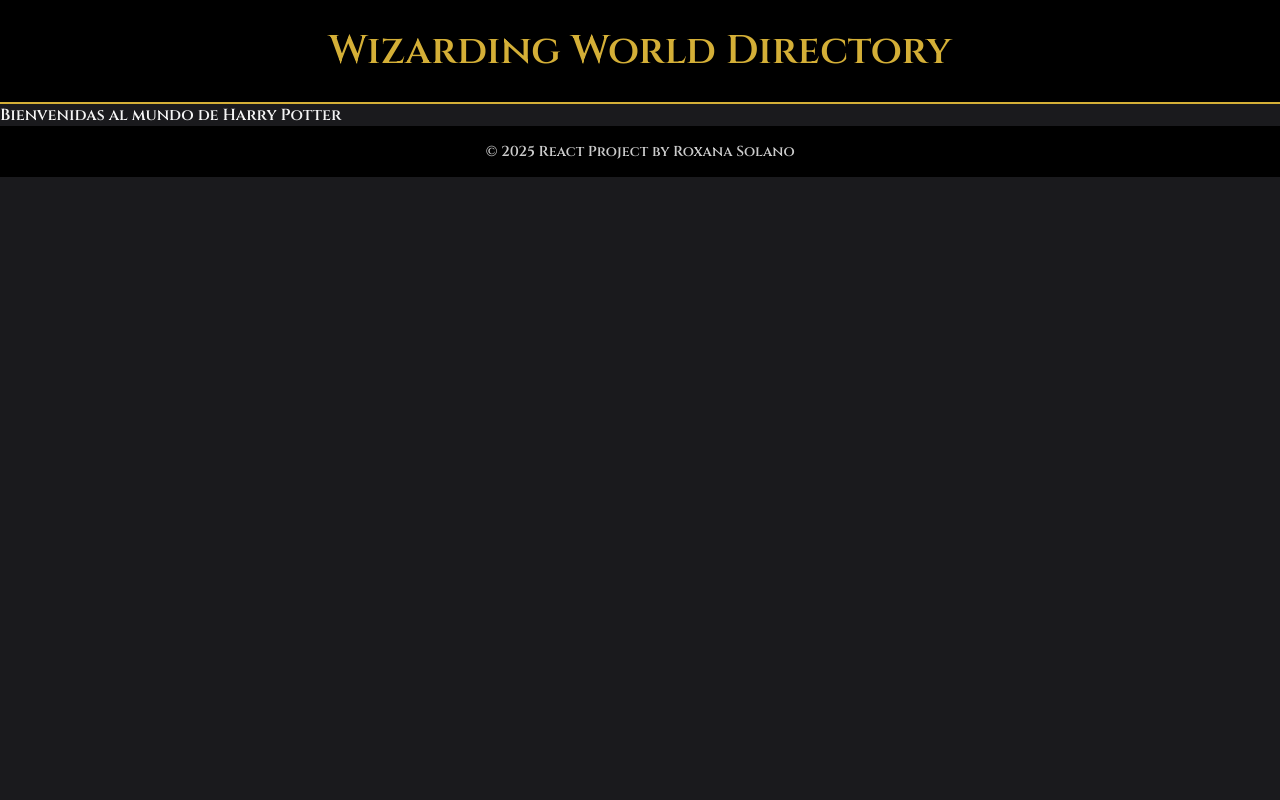
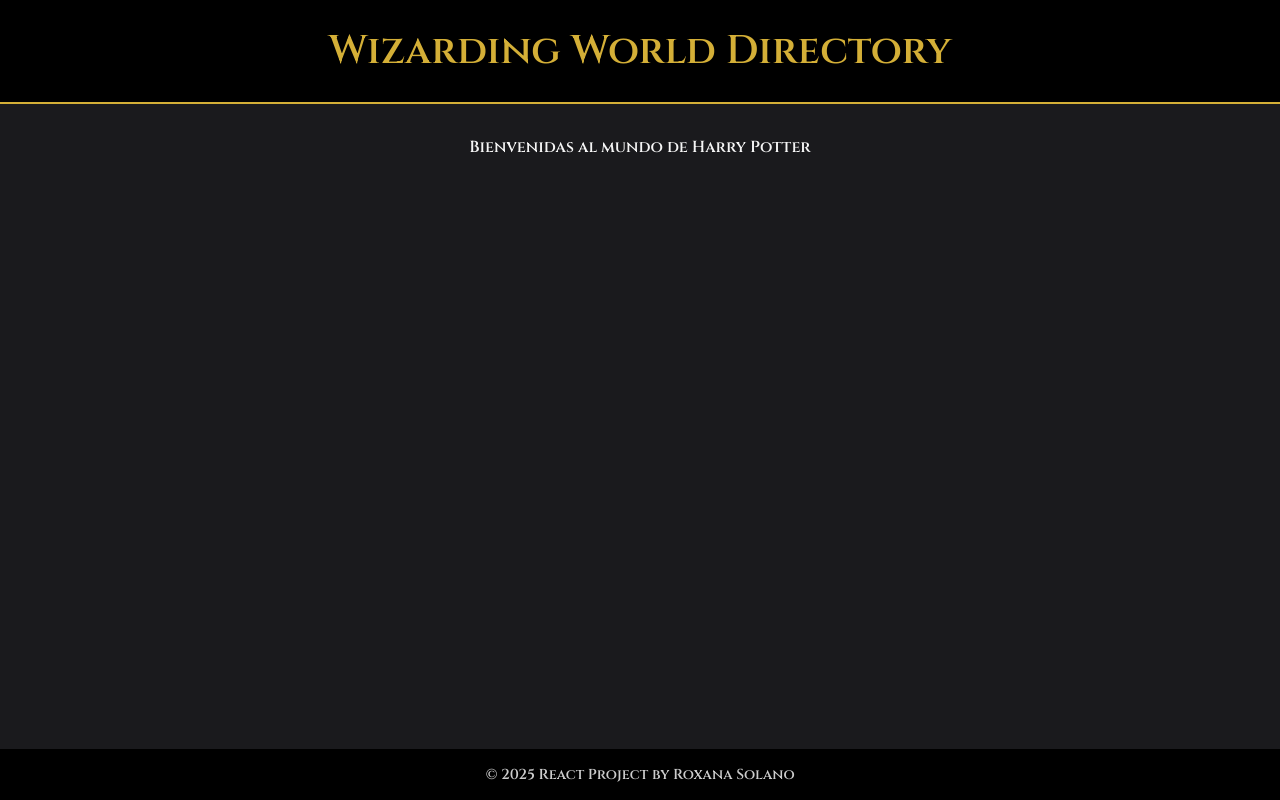
Before and after one commit to Adalab/modulo-3-evaluacion-final-Roxana-Solano, a React (Vite) app: page / in a window 1280 px wide. Built offline with nearby package versions, Linux system fonts and the light colour scheme.

Commit message:
favicon and style modification

```diff
--- a/index.html
+++ b/index.html
@@ -3,7 +3,7 @@
 
 <head>
   <meta charset="UTF-8" />
-  <link rel="icon" type="image/svg+xml" href="/public/Favicon 2.png" />
+  <link rel="icon" type="image/svg+xml" href="/public/—Pngtree—magician golden magic wand element_5494827.png" />
   <meta name="viewport" content="width=device-width, initial-scale=1.0" />
 
   <!-- FONT-AWESOME -->
--- a/src/styles/App.scss
+++ b/src/styles/App.scss
@@ -10,12 +10,8 @@
   display: flex;
   flex-direction: column;
 }
+
 .app_container {
-  display: flex;
-  flex-direction: column;
-  min-height: 100vh;
-}
-.app-container {
   display: flex;
   flex-direction: column;
   min-height: 100vh;
@@ -34,7 +30,7 @@
   color: #d4af37;
 }
 
-.main_content {
+.main_contect {
   flex: 1;
   padding: 2rem;
   text-align: center;
```
Also changed, not shown: public/—Pngtree—magician golden magic wand element_5494827.png (added).
